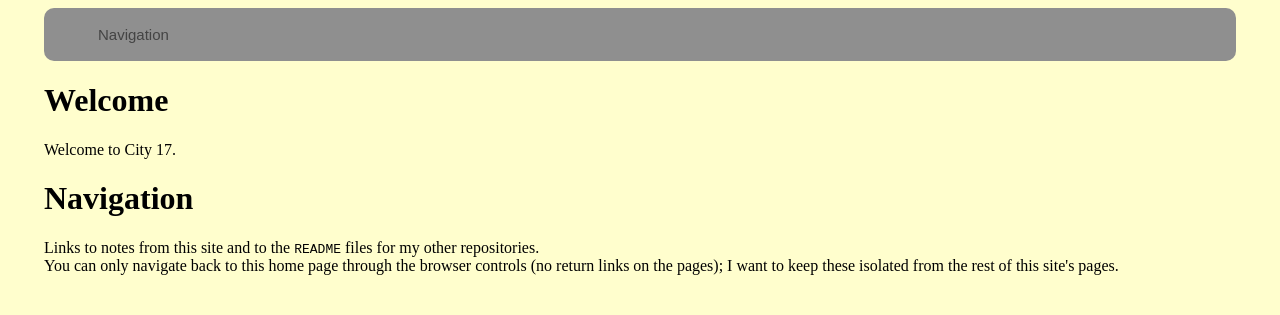
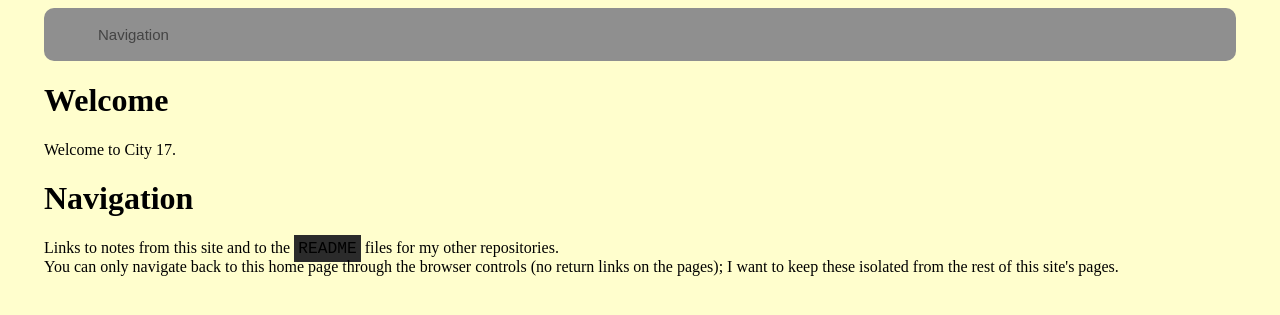
Before and after one commit to Backup158/Backup158.github.io, a Jekyll site: the page built from index.html, in a window 1280 px wide. Shown: the top 315 px of the page. Built offline with Jekyll 4.4.1, drawn with Linux system fonts in a browser that asks for light colours.

Commit message:
CSS for code blocks. Raised font size to be closer to regular text. Darker background. More padding.

```diff
--- a/_layouts/default.html
+++ b/_layouts/default.html
@@ -133,6 +133,12 @@
         background-color: var(--color-collapsible-content-background);
       }
 
+      code {
+        background: #2b2b2b;
+        font-size: 125%;
+        padding: 4px;
+      }
+
       /* Gives body some left padding so it's not all cramped */
       /*.bodyContent */
       body {
```
Also changed, not shown: 6 other files.
